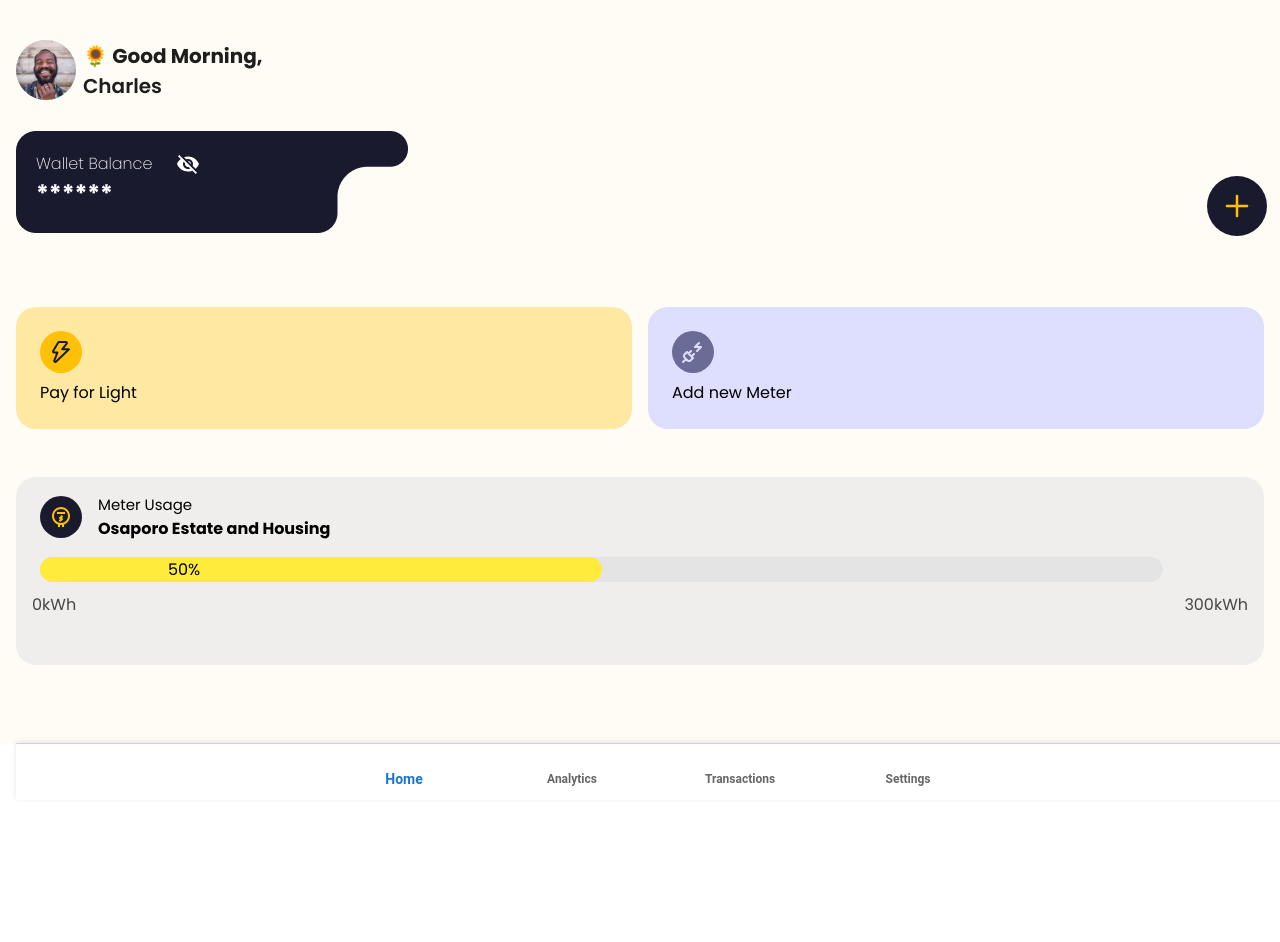
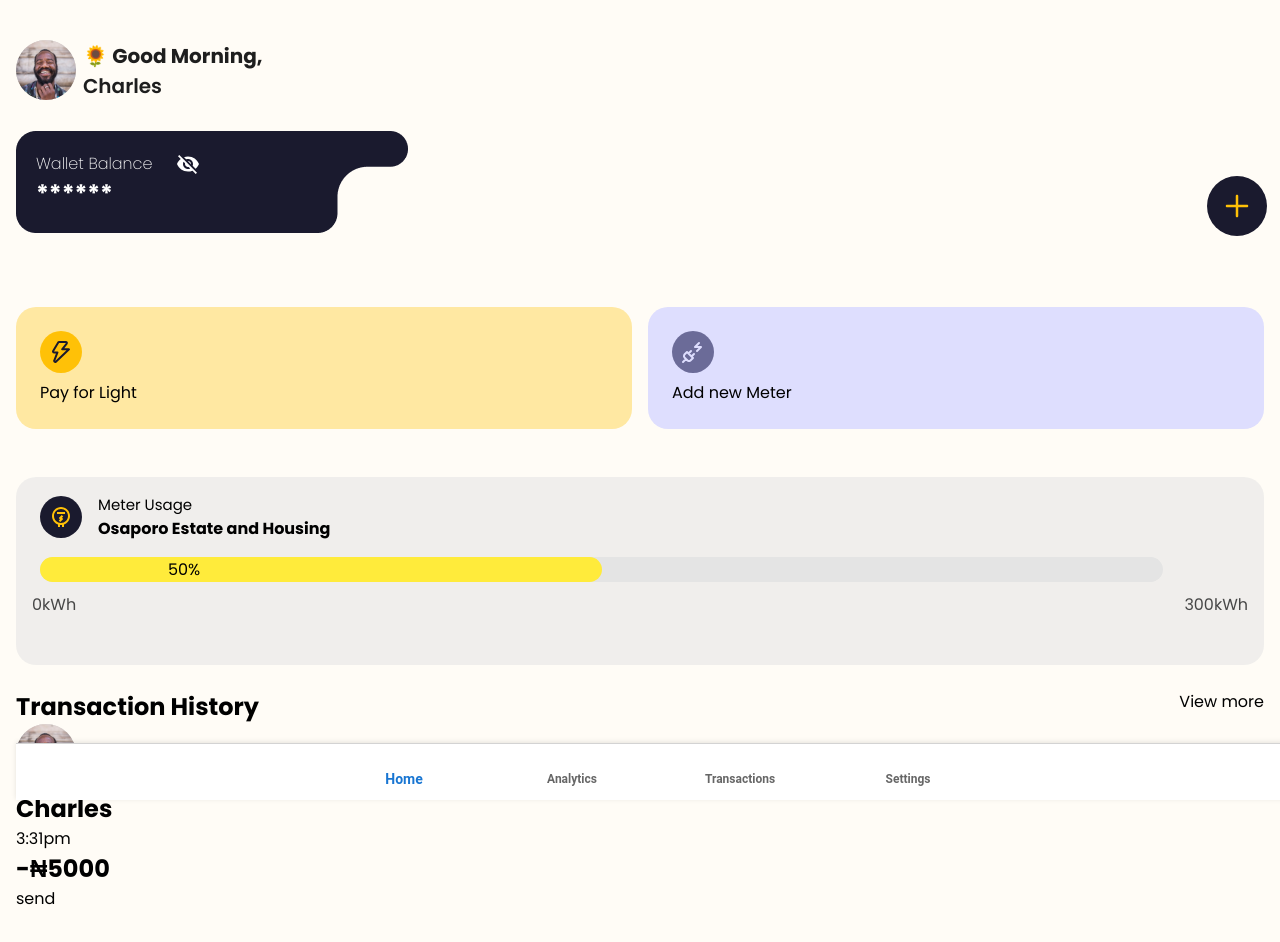
Before and after one commit to mrauthentik/pawa, a React (Vite) app in the folder pawa-sure/: page /dashboard in a window 1280 px wide. Shown: the top 942 px of the page. Before the commit the page ends 800 px from the top, so only its background shows below. Built offline with nearby package versions, Linux system fonts and the light colour scheme; some icons are missing.

Commit message:
feat: import TransactionHistory component into UserDashboard

```diff
--- a/pawa-sure/src/Components/UserDashboard.tsx
+++ b/pawa-sure/src/Components/UserDashboard.tsx
@@ -7,6 +7,7 @@ import img1 from '../assets/images/plug.svg'
 import img2 from '../assets/images/thunder.svg'
 import img3 from '../assets/images/meter-usage-icon.svg'
 import img4 from '../assets/images/cross.svg'
+import TransactionHistory from './History';
 
 const UserDashboard:React.FC = () => {
 const [showBalance, setShowBalance] = React.useState(false)
@@ -76,6 +77,7 @@ const toggleBalance = () => {
           <p>300kWh</p>
         </div>
       </div>
+      <TransactionHistory />
       <BottomNav />
     </div>
   )
```
